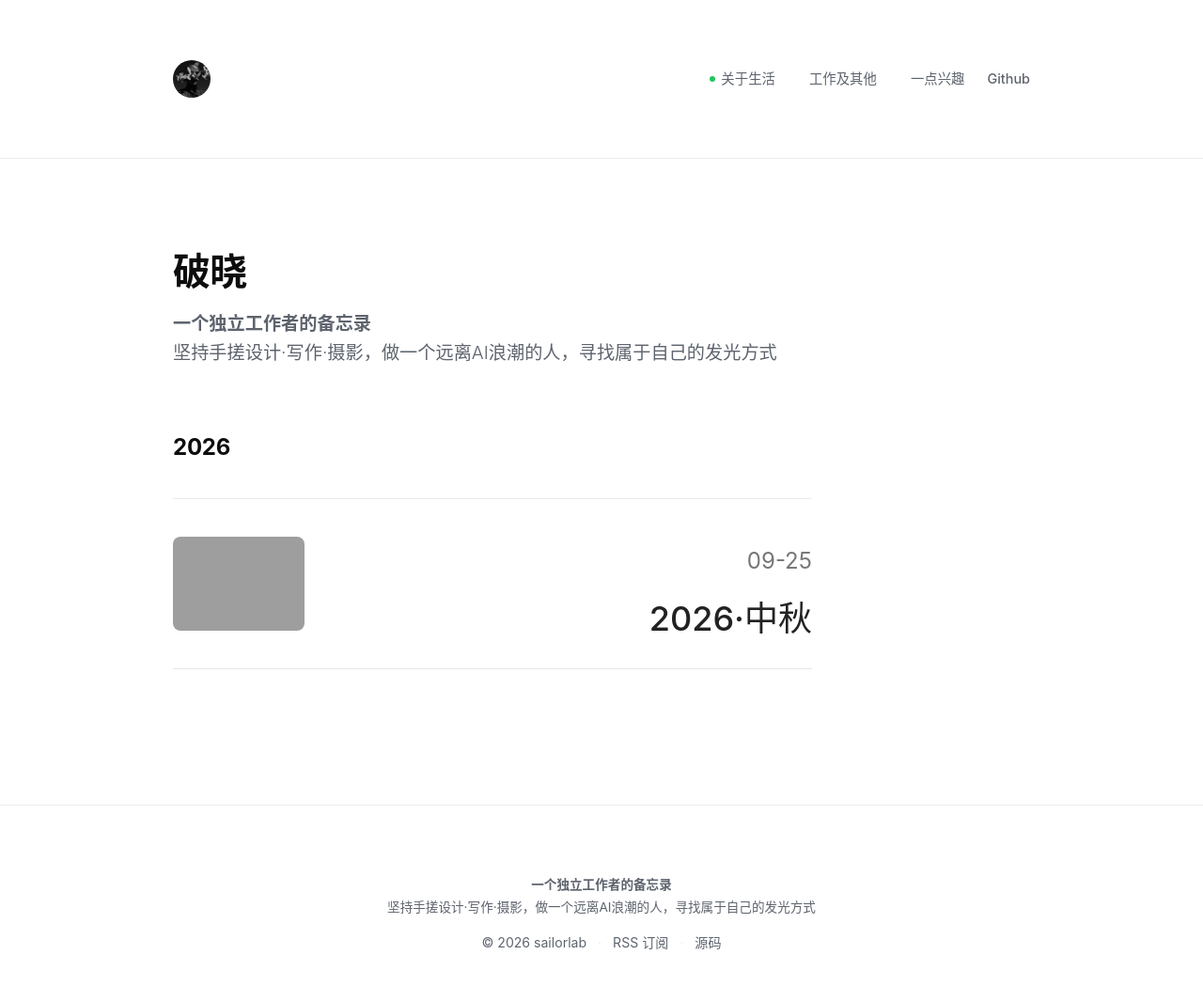
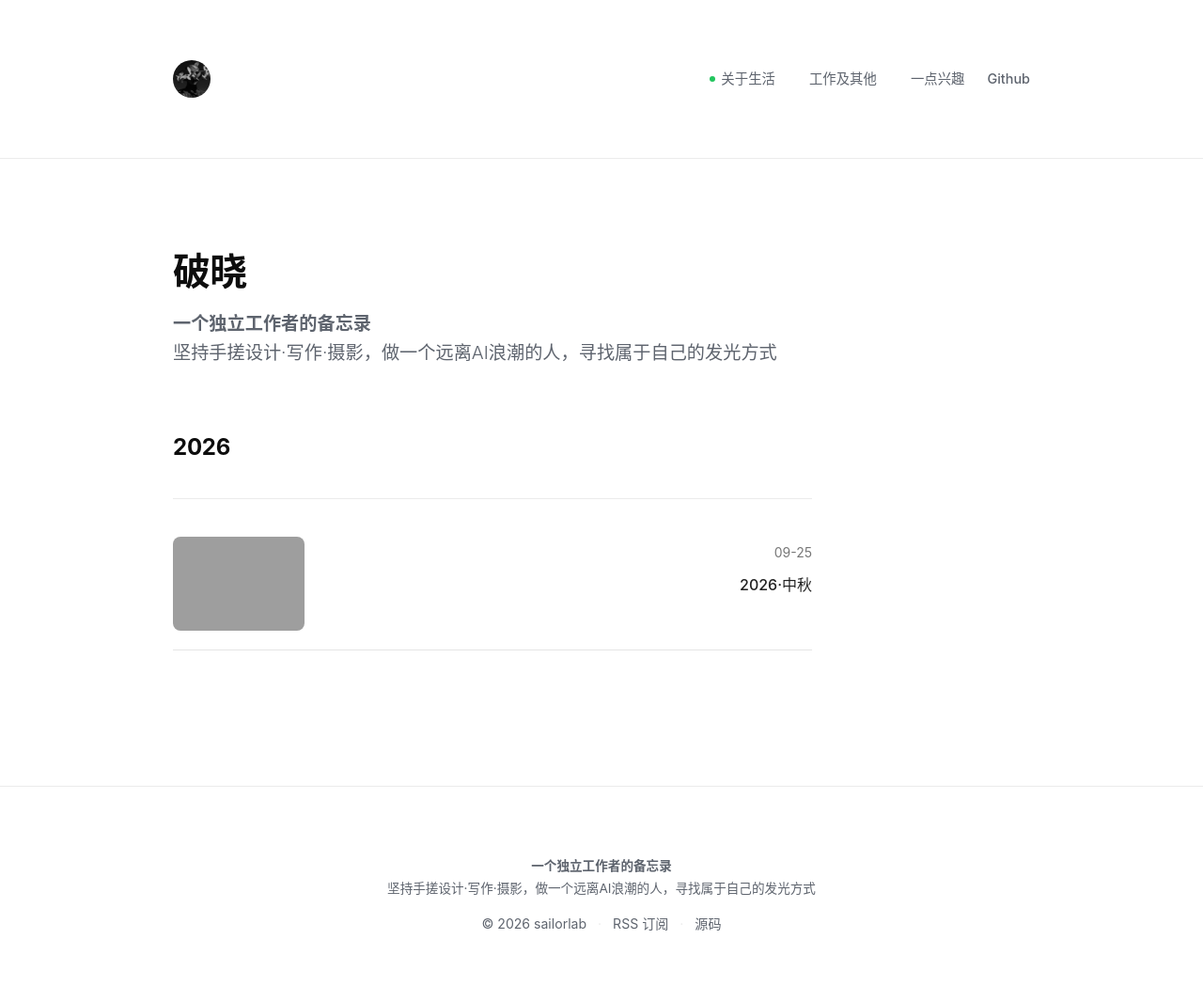
Before and after one commit to sailorlab/blog, a Jekyll site: the page built from index.html, in a window 1280 px wide and 1087 px high. Shown: the top 1049 px of the window at 94% size. Built offline with Jekyll 4.4.1, drawn with Linux system fonts in a browser that asks for light colours; the list of posts is cut into pages by our own code; grey boxes are pictures that could not be loaded.

Commit message:
Update home.html

```diff
--- a/_layouts/home.html
+++ b/_layouts/home.html
@@ -27,11 +27,11 @@ layout: default
 }
 .post-card-date {
   color:#777;
-  font-size:24px;
+  font-size:14px;
   margin-bottom:8px;
 }
 .post-card-title {
-  font-size:36px;
+  font-size:16px;
   font-weight:500;
 }
 .post-card-title a {
@@ -40,7 +40,7 @@ layout: default
 }
 .post-card-title a:hover {
   color:#000;
-  text-decoration: underline;
+  text-decoration: none;
 }
 /* 移动端适配，小屏幕图片放上方，文字改成左对齐 */
 @media (max-width:640px) {
```
